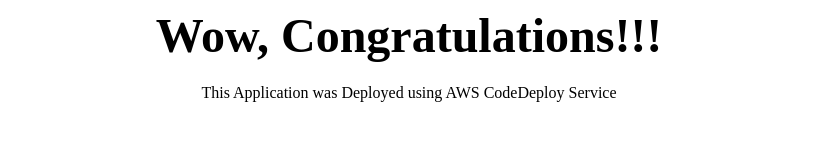
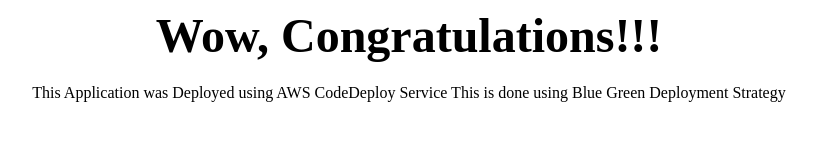
Before and after one commit to dhirajsonawane02/BGLab, a plain HTML site: page index.html in a window 1280 px wide. Shown: the whole page, without its empty margins (231-1048 px from the left). Drawn offline with Linux system fonts and the light colour scheme.

Commit message:
made changes to the display content

```diff
--- a/index.html
+++ b/index.html
@@ -3,6 +3,7 @@
 <center>
 <h1><font size=8>Wow, Congratulations!!!</font></h1>
 <p1>This Application was Deployed using AWS CodeDeploy Service</p1>
+<p1>This is done using Blue Green Deployment Strategy</p1>
 </center>
 </body>
 </html>
```
